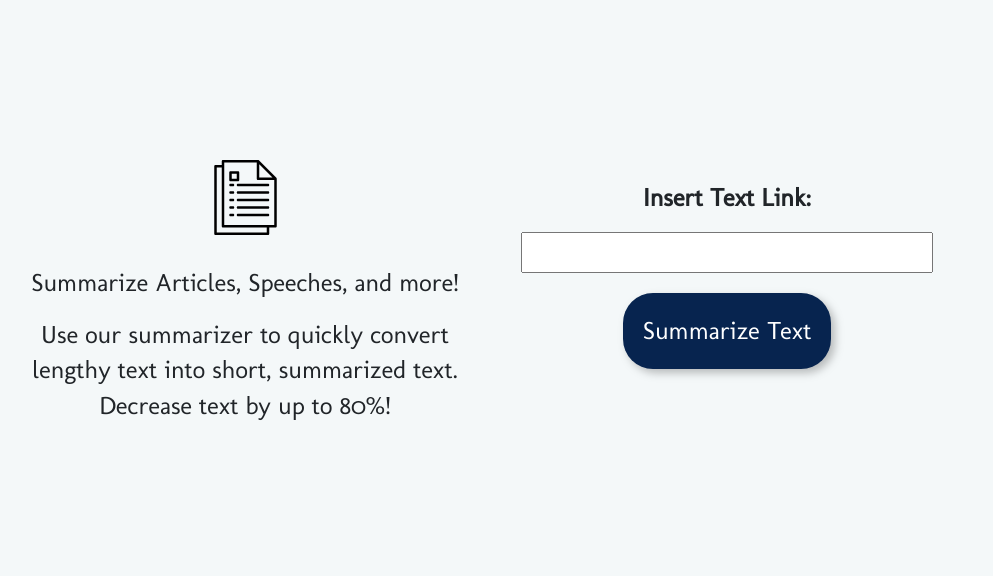
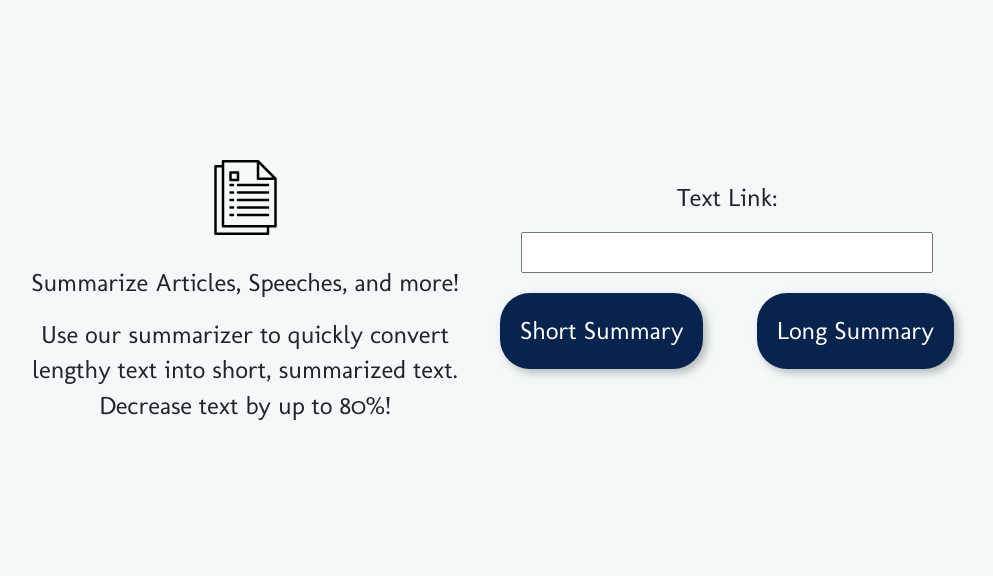
Before and after one commit to UwemEkong/CuseHacks, a Flask app: page / in a window 1280 px wide. Shown: the part 50-626 px from the top of the page, without its empty margins (154-1147 px from the left). Run offline with Flask 2, Linux system fonts and the light colour scheme.

Commit message:
updated web scraping function

```diff
--- a/website/templates/index.html
+++ b/website/templates/index.html
@@ -26,9 +26,10 @@
               </div>
               <div style="margin-top:130px"class="col-sm">
                 <form action = "/results" method = "post">
-                  <p><b>Insert Text Link:</b></p>
-                  <p><input style="text-align:left;" class="text-box"type="text" name="nm"/></p>
-                  <p><input class="button" type="submit" name="nm" value="Summarize Text"/></p>
+                  <p>Text Link:</p>
+                  <p><input style="text-align:left;" class="text-box" type="text" name="link" id="length"/></p>
+                  <p style="float:left;"><input class="button" type="submit" name="link" value="Short Summary" id = "length"/></p>
+                  <p style="float:right;"><input class="button" type="submit" name="link" value="Long Summary" id="length"/></p>
               </form>
               </div>
             </div>
--- a/website/views.py
+++ b/website/views.py
@@ -17,11 +17,19 @@ def about_us():
 @views.route('/results', methods=['GET', 'POST'])
 def results():
     if request.method == 'POST':
-        link = request.form["nm"]
-        created_summary = get_summary(link)
+        link = request.form["link"]
+        dictStr = str(request.form.values)
+
+        length = ""
+
+        if "Short Summary" in dictStr:
+            length = "short"
+        else:
+            length = "long"
+        created_summary = get_summary(link,length)
     return render_template("results.html", summary = created_summary)
 
-def get_summary(link):
+def get_summary(link, length):
     import nltk
     from nltk.corpus import stopwords
     from nltk.tokenize import word_tokenize, sent_tokenize
@@ -30,6 +38,7 @@ def get_summary(link):
     import bs4 as bs
     import urllib.request
     import re
+    from scipy import stats
 
     scraped_data = urllib.request.urlopen(link)
     article = scraped_data.read()
@@ -73,19 +82,77 @@ def get_summary(link):
 
     average = int(sumValues / len(sentenceValue))
 
-    summary = ''
-    for sentence in sentences:
-        if (sentence in sentenceValue) and (sentenceValue[sentence] > (1.5 * average)):
-            summary += " " + sentence
+    s = []
+    for i, j in sentenceValue.items():
+        s.append(j)
 
-    word_list= summary.split( )
+    u1, u2 = stats.describe(s).minmax
+    u3, u4 = u1/stats.describe(s).mean, u2/stats.describe(s).mean
 
-    for word in word_list:
-        if ']' in word or '[' in word:
-            word_list.remove(word)
+    l1 = (u4 - u3) - 0.1
+    l2 = (u4 - u3) - 0.2
 
-    final_summary = ''
+    if length == 'short':
+      while True:
+        summary = ''
+        for sentence in sentences:
+            if (sentence in sentenceValue) and (sentenceValue[sentence] > (l1 * average)):
+                summary += " " + sentence
 
-    for word in word_list:
-        final_summary+= word + " "
-    return final_summary
+        word_list= summary.split( )
+
+        for word in word_list:
+            if ']' in word or '[' in word:
+                word_list.remove(word)
+
+        final_summary = ''
+
+        for word in word_list:
+            final_summary+= word + " "
+
+        th = len(final_summary.split())/len(text.split())
+        if (th >= 0.15) and (th <= 0.25):
+            break
+        elif (th >= 0.01) and (th <= 0.15):
+            l1 -= 0.02
+        elif (th >= 0.25) and (th <= 0.35):
+            l1 += 0.02
+        elif (th >= 0.35) and (th <= 0.5):
+            l1 += 0.05
+        elif (th >= 0.5) and (th <= 0.7):
+            l1 += 0.1
+        elif (th >= 0.7) and (th <= 1):
+            l1 += 0.1
+      return final_summary
+
+    if length == 'long':
+      while True:
+        summary = ''
+        for sentence in sentences:
+            if (sentence in sentenceValue) and (sentenceValue[sentence] > (l2 * average)):
+                summary += " " + sentence
+
+        word_list= summary.split( )
+
+        for word in word_list:
+            if ']' in word or '[' in word:
+                word_list.remove(word)
+
+        final_summary = ''
+
+        for word in word_list:
+            final_summary+= word + " "
+        th = len(final_summary.split())/len(text.split())
+        if (th >= 0.25) and (th <= 0.35):
+            break
+        elif (th >= 0.01) and (th <= 0.1):
+            l2 -= 0.1
+        elif (th >= 0.1) and (th <= 0.25):
+            l2 -= 0.05
+        elif (th >= 0.35) and (th <= 0.5):
+            l2 += 0.05
+        elif (th >= 0.5) and (th <= 0.7):
+            l2 += 0.1
+        elif (th >= 0.7) and (th <= 1):
+            l2 += 0.1
+      return final_summary
```
